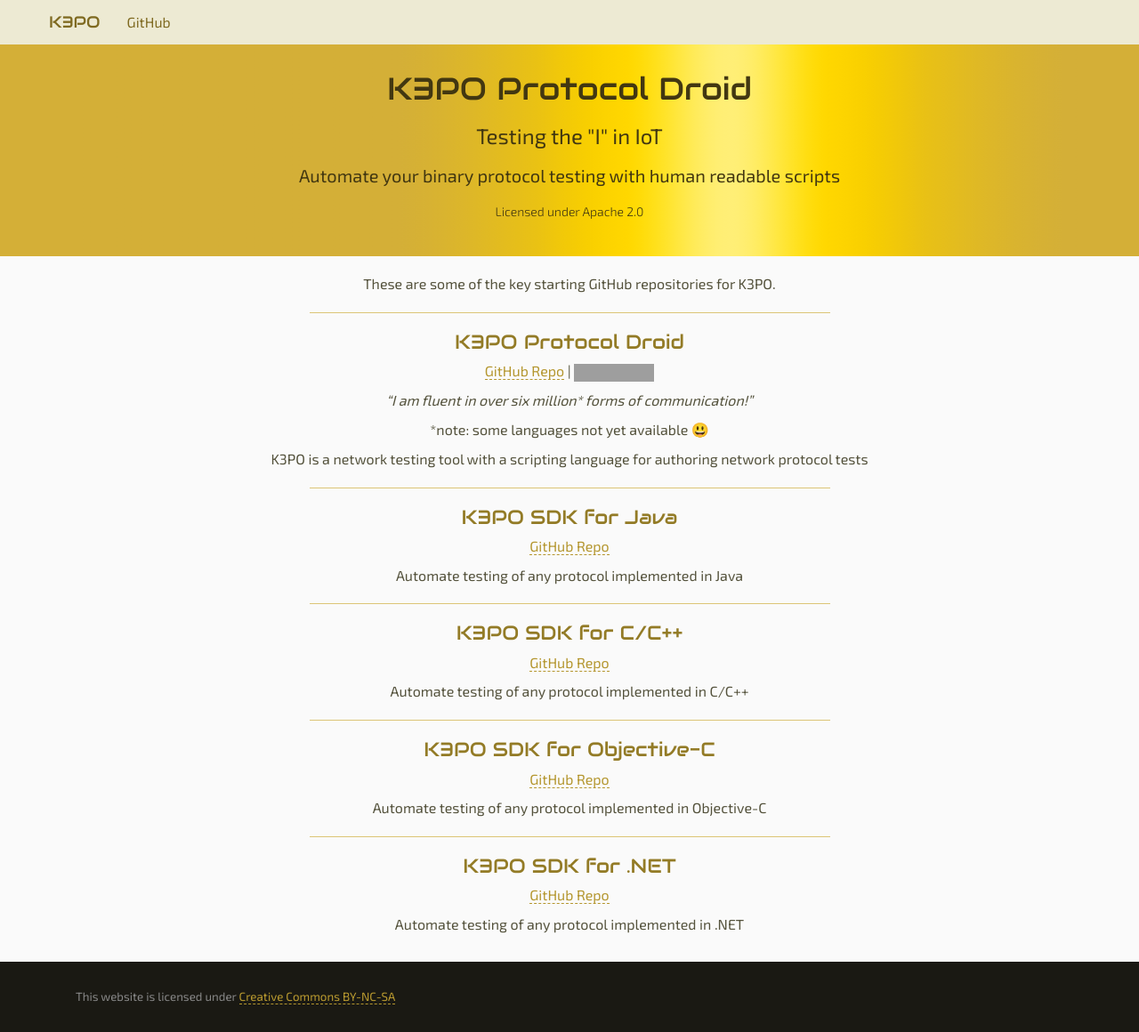
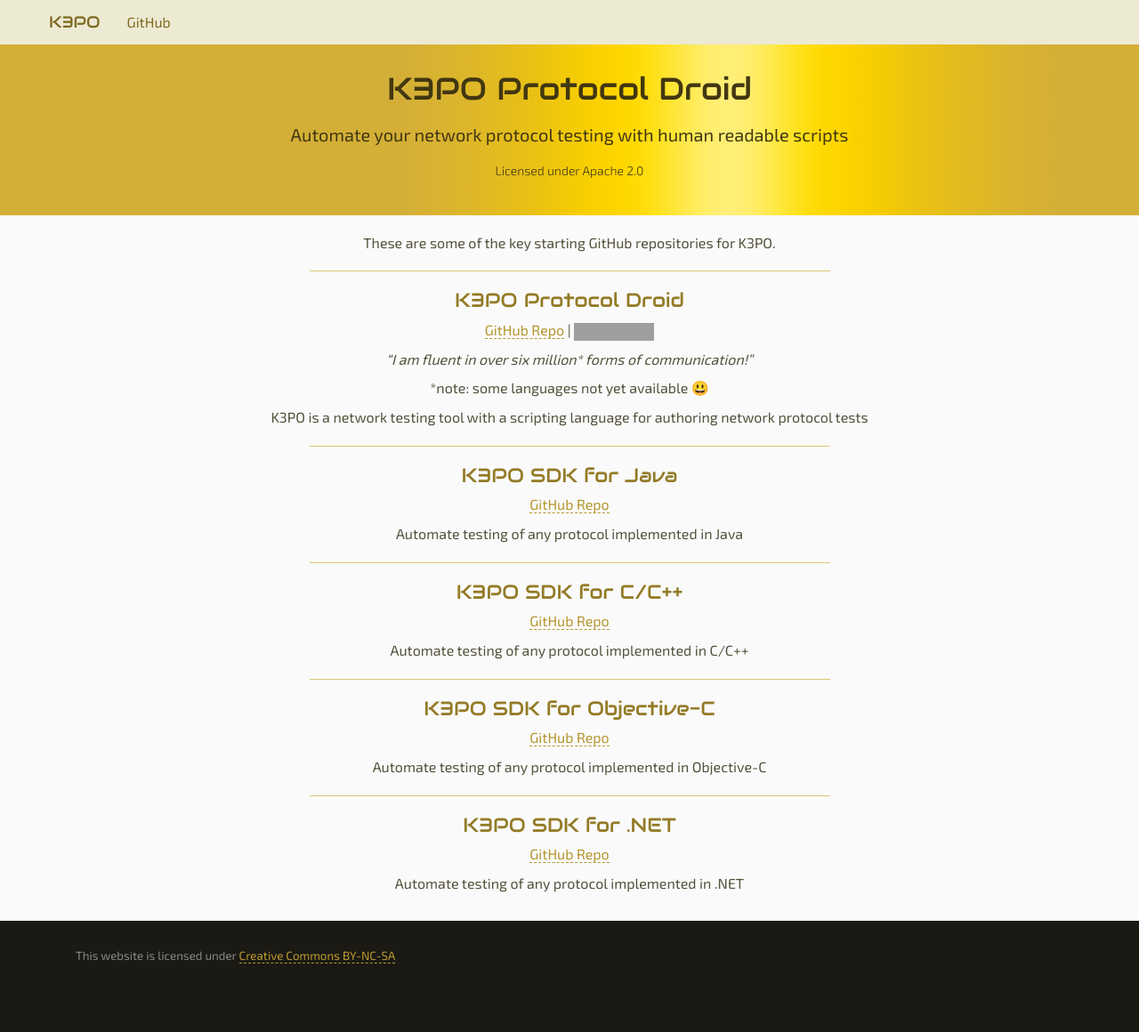
Before and after one commit to k3po/k3po.github.io, a Jekyll site: the page built from index.md, in a window 1280 px wide and 1160 px high. Shown: the whole window at 89% size. Built offline with Jekyll 4.4.1, drawn with Linux system fonts in a browser that asks for light colours; emoji names are drawn with the system emoji font; Markdown is read by kramdown in place of the engine named in the settings; grey boxes are pictures that could not be loaded.

Commit message:
Update description on home page

```diff
--- a/_layouts/home.html
+++ b/_layouts/home.html
@@ -7,8 +7,7 @@
     <div class="row">
       <div class="col-md-10 col-md-offset-1">
         <h1>K3PO Protocol Droid</h1>
-        <h2>Testing the "I" in IoT</h2>
-        <h3>Automate your binary protocol testing with human readable scripts</h3>
+        <h3>Automate your network protocol testing with human readable scripts</h3>
         <p>Licensed under Apache 2.0</p>
       </div>
     </div>
```
